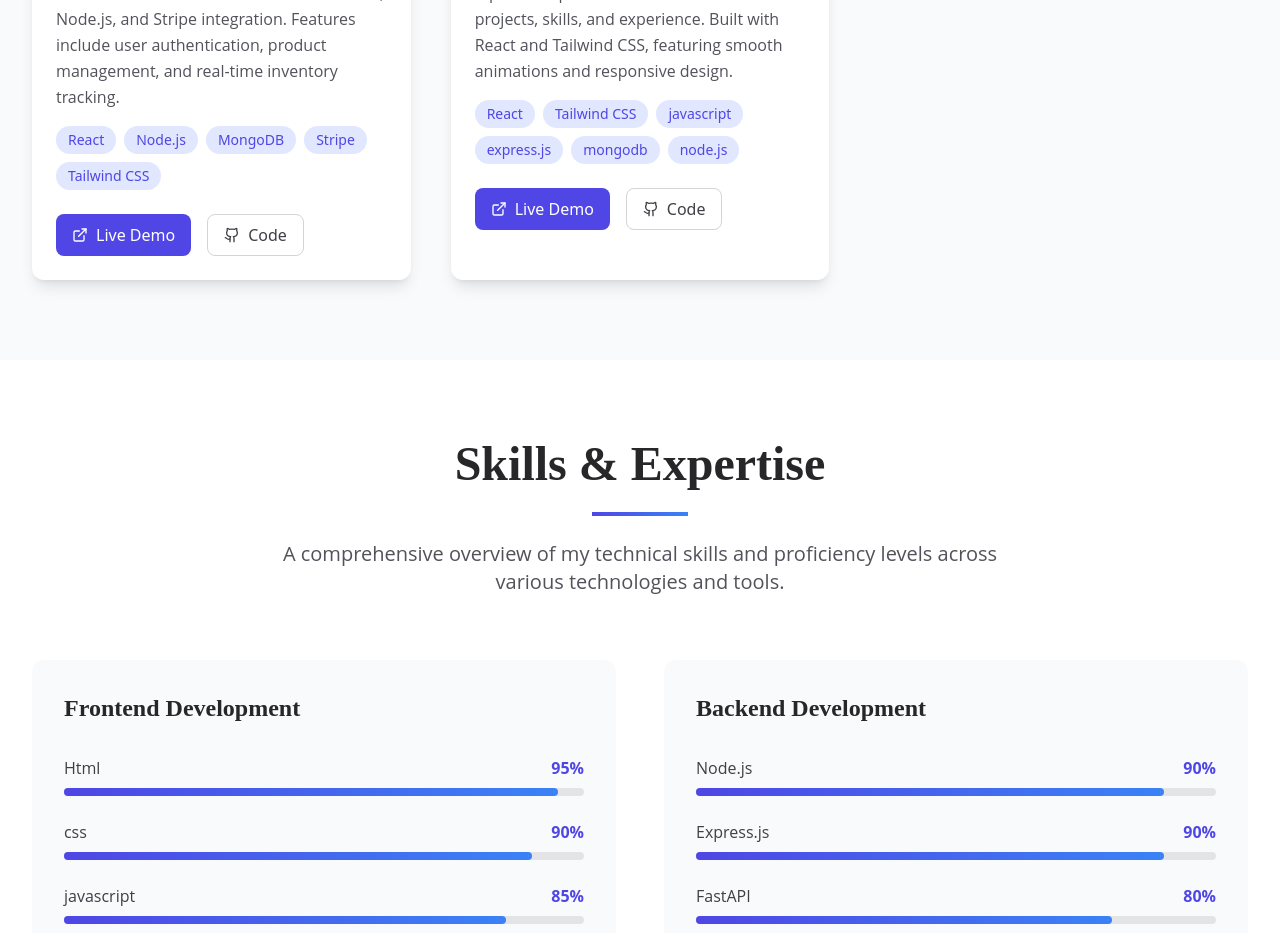
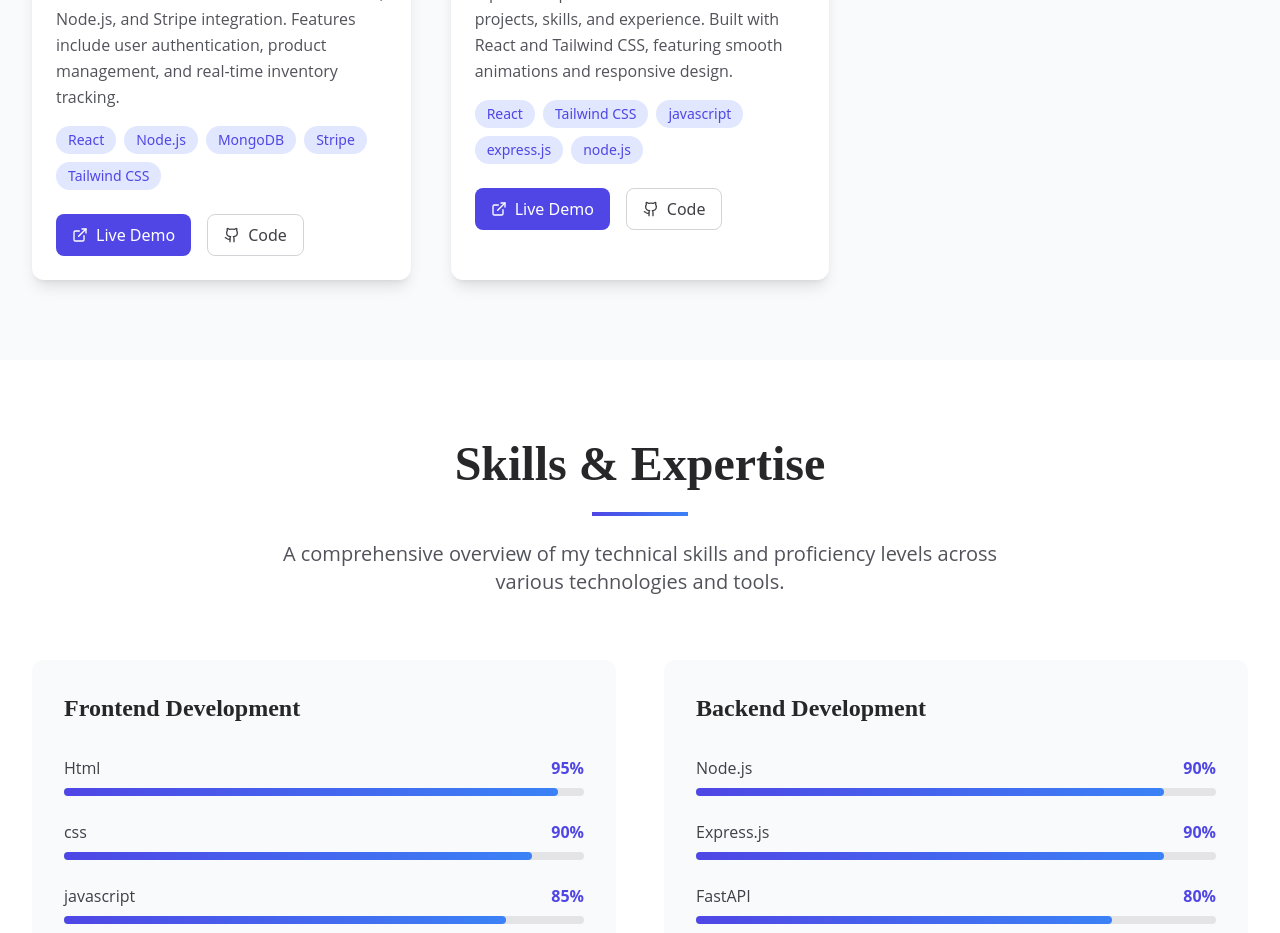
Before and after one commit to amls2359/MyPortfolio, a React (Create React App) app in the folder frontend/: page / in a window 1280 px wide. Shown: the part 2560-3493 px from the top of the page. Built offline with nearby package versions, Linux system fonts and the light colour scheme.

Commit message:
Sep 11, 2025, 10:38 AM

```diff
--- a/frontend/src/Components/Project.jsx
+++ b/frontend/src/Components/Project.jsx
@@ -16,7 +16,7 @@ import React from 'react';
           title:'Portfolio website',
           description: 'A personal portfolio website to showcase projects, skills, and experience. Built with React and Tailwind CSS, featuring smooth animations and responsive design.',
           image: '/Portfolio.png',
-          technologies: ['React', 'Tailwind CSS', 'javascript','express.js','mongodb','node.js'],
+          technologies: ['React', 'Tailwind CSS', 'javascript','express.js','node.js'],
           liveUrl: 'https://example.com',
           githubUrl: 'https://github.com/amls2359/MyPortfolio'
 
```
